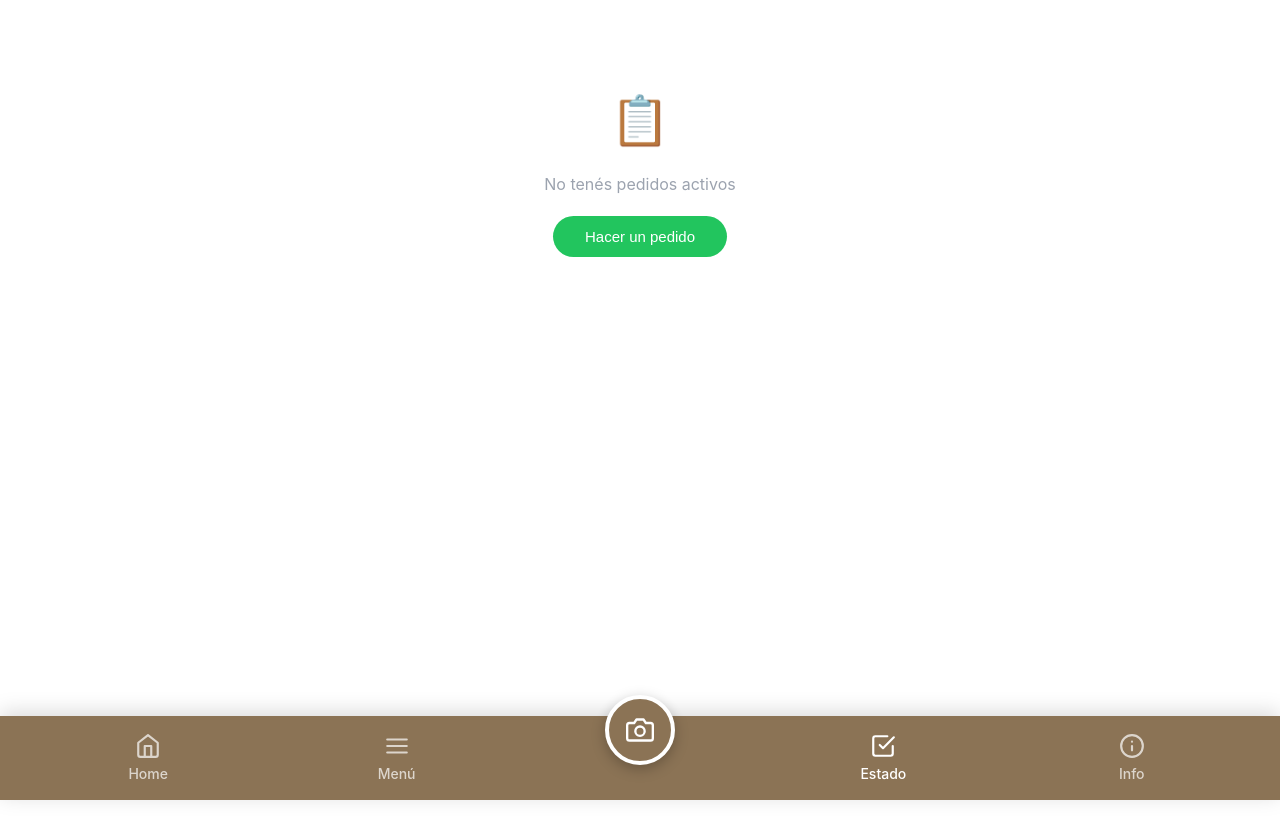
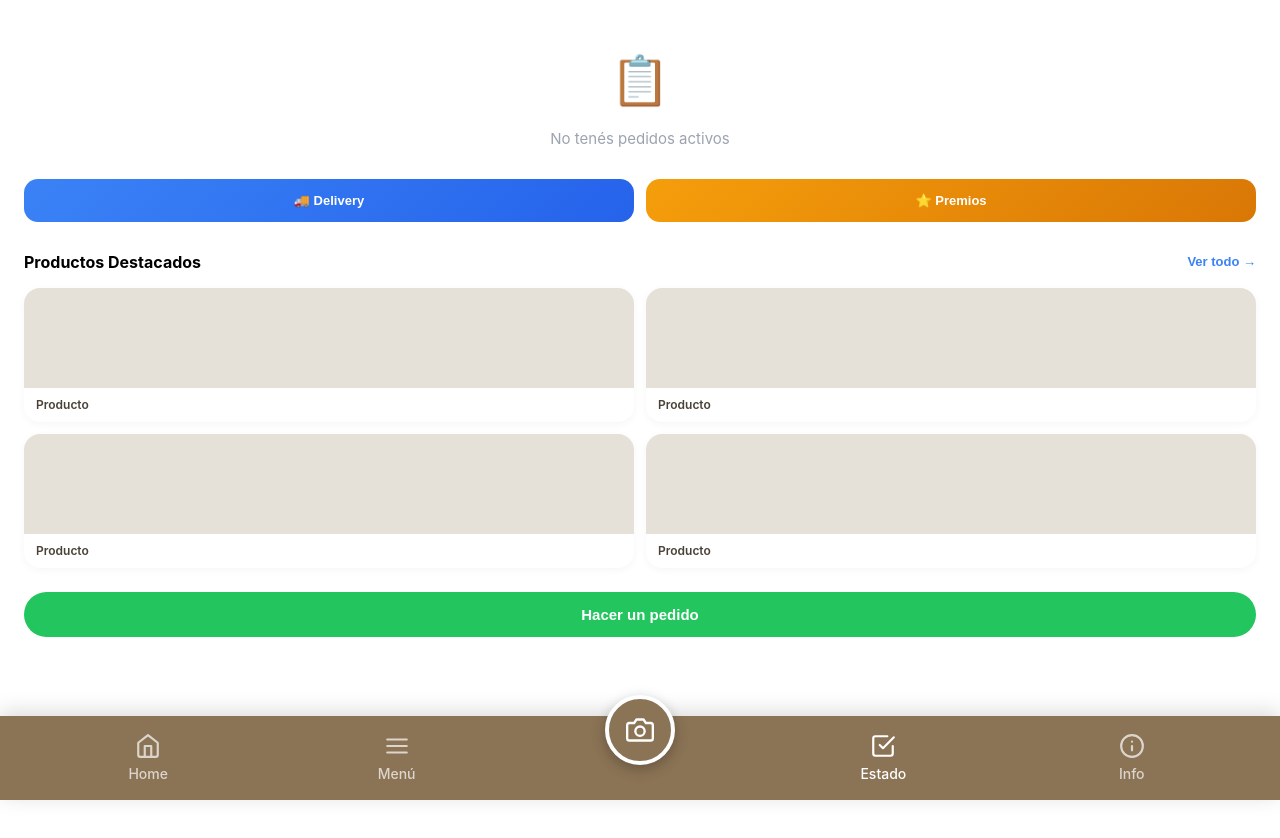
Before and after one commit to hikaribrandan3-code/foodspotapp, a React (Vite) app: page /status in a window 1280 px wide. Shown: the top 838 px of the page. Built offline with nearby package versions, Linux system fonts and the light colour scheme.

Commit message:
fix: Move Quick Actions & Destacados to Estado (OrderStatus) empty state

```diff
--- a/src/pages/customer/Home.jsx
+++ b/src/pages/customer/Home.jsx
@@ -12,9 +12,9 @@ const LONG_PRESS_DURATION = 1800
 
 // Action definitions (using shared HeroIcons)
 const ACTION_DEFINITIONS = {
-    menu: { icon: MenuIcon, label: 'Menú', path: '/menu' },
+    menu: { icon: MenuIcon, label: 'Menu', path: '/menu' },
     envios: { icon: DeliveryIcon, label: 'Envíos', path: '/envios' },
-    rewards: { icon: RewardsIcon, label: 'Premios', path: '/rewards' },
+    rewards: { icon: RewardsIcon, label: 'Rewards', path: '/rewards' },
     game: { icon: GameIcon, label: 'Mini Game', path: '/game' }
 }
 
@@ -643,84 +643,6 @@ function Home({ config }) {
                 )}
             </div>
 
-            {/* Quick Actions Row */}
-            <div style={{
-                display: 'grid',
-                gridTemplateColumns: '1fr 1fr',
-                gap: 12,
-                marginBottom: 24
-            }}>
-                <button
-                    onClick={() => navigate('/envios')}
-                    style={{
-                        padding: '14px 16px',
-                        background: 'linear-gradient(135deg, #3B82F6 0%, #2563EB 100%)',
-                        border: 'none',
-                        borderRadius: 14,
-                        color: 'white',
-                        fontWeight: 600,
-                        fontSize: 13,
-                        cursor: 'pointer',
-                        display: 'flex',
-                        alignItems: 'center',
-                        justifyContent: 'center',
-                        gap: 8
-                    }}
-                >
-                    🚚 Delivery
-                </button>
-                <button
-                    onClick={() => navigate('/rewards')}
-                    style={{
-                        padding: '14px 16px',
-                        background: 'linear-gradient(135deg, #F59E0B 0%, #D97706 100%)',
-                        border: 'none',
-                        borderRadius: 14,
-                        color: 'white',
-                        fontWeight: 600,
-                        fontSize: 13,
-                        cursor: 'pointer',
-                        display: 'flex',
-                        alignItems: 'center',
-                        justifyContent: 'center',
-                        gap: 8
-                    }}
-                >
-                    ⭐ Premios
-                </button>
-            </div>
-
-            {/* Productos Destacados Section Header */}
-            <div style={{
-                display: 'flex',
-                alignItems: 'center',
-                justifyContent: 'space-between',
-                marginBottom: 14
-            }}>
-                <h3 style={{
-                    margin: 0,
-                    fontSize: 16,
-                    fontWeight: 700,
-                    color: 'var(--canvas-text, #1F2937)'
-                }}>
-                    Productos Destacados
-                </h3>
-                <button
-                    onClick={() => navigate('/menu')}
-                    style={{
-                        background: 'none',
-                        border: 'none',
-                        color: '#3B82F6',
-                        fontSize: 13,
-                        fontWeight: 600,
-                        cursor: 'pointer',
-                        padding: 0
-                    }}
-                >
-                    Ver todo →
-                </button>
-            </div>
-
             {/* Featured Feed Section - Uses LOCAL STATE */}
             <div
                 ref={featuredGridRef}
--- a/src/pages/customer/OrderStatus.jsx
+++ b/src/pages/customer/OrderStatus.jsx
@@ -78,19 +78,143 @@ function OrderStatus({ config }) {
         }}>
             {/* Header removed - Pedido # is now the primary header inside the card */}
             {orders.length === 0 ? (
-                <div style={{ textAlign: 'center', padding: '60px 20px' }}>
-                    <div style={{ fontSize: 48, marginBottom: 16 }}>📋</div>
-                    <p style={{ color: grayMuted, marginBottom: 20 }}>No tenés pedidos activos</p>
+                <div style={{ padding: '20px 0' }}>
+                    {/* Empty State Header */}
+                    <div style={{ textAlign: 'center', marginBottom: 28 }}>
+                        <div style={{ fontSize: 48, marginBottom: 12 }}>📋</div>
+                        <p style={{ color: grayMuted, margin: 0, fontSize: 15 }}>No tenés pedidos activos</p>
+                    </div>
+
+                    {/* Quick Actions Row */}
+                    <div style={{
+                        display: 'grid',
+                        gridTemplateColumns: '1fr 1fr',
+                        gap: 12,
+                        marginBottom: 28
+                    }}>
+                        <button
+                            onClick={() => navigate('/envios')}
+                            style={{
+                                padding: '14px 16px',
+                                background: 'linear-gradient(135deg, #3B82F6 0%, #2563EB 100%)',
+                                border: 'none',
+                                borderRadius: 14,
+                                color: 'white',
+                                fontWeight: 600,
+                                fontSize: 13,
+                                cursor: 'pointer',
+                                display: 'flex',
+                                alignItems: 'center',
+                                justifyContent: 'center',
+                                gap: 8
+                            }}
+                        >
+                            🚚 Delivery
+                        </button>
+                        <button
+                            onClick={() => navigate('/rewards')}
+                            style={{
+                                padding: '14px 16px',
+                                background: 'linear-gradient(135deg, #F59E0B 0%, #D97706 100%)',
+                                border: 'none',
+                                borderRadius: 14,
+                                color: 'white',
+                                fontWeight: 600,
+                                fontSize: 13,
+                                cursor: 'pointer',
+                                display: 'flex',
+                                alignItems: 'center',
+                                justifyContent: 'center',
+                                gap: 8
+                            }}
+                        >
+                            ⭐ Premios
+                        </button>
+                    </div>
+
+                    {/* Productos Destacados Section */}
+                    <div style={{
+                        display: 'flex',
+                        alignItems: 'center',
+                        justifyContent: 'space-between',
+                        marginBottom: 14
+                    }}>
+                        <h3 style={{
+                            margin: 0,
+                            fontSize: 16,
+                            fontWeight: 700,
+                            color: '#1F2937'
+                        }}>
+                            Productos Destacados
+                        </h3>
+                        <button
+                            onClick={() => navigate('/menu')}
+                            style={{
+                                background: 'none',
+                                border: 'none',
+                                color: '#3B82F6',
+                                fontSize: 13,
+                                fontWeight: 600,
+                                cursor: 'pointer',
+                                padding: 0
+                            }}
+                        >
+                            Ver todo →
+                        </button>
+                    </div>
+
+                    {/* Featured Products Grid - from config.featuredPhotos */}
+                    <div style={{
+                        display: 'grid',
+                        gridTemplateColumns: '1fr 1fr',
+                        gap: 12
+                    }}>
+                        {(config?.featuredPhotos || []).slice(0, 4).map((item, index) => (
+                            <div
+                                key={index}
+                                onClick={() => navigate('/menu')}
+                                style={{
+                                    cursor: 'pointer',
+                                    background: '#FFFFFF',
+                                    borderRadius: 16,
+                                    overflow: 'hidden',
+                                    boxShadow: '0 2px 8px rgba(0,0,0,0.04)'
+                                }}
+                            >
+                                <div style={{
+                                    height: 100,
+                                    width: '100%',
+                                    background: item.image
+                                        ? `url(${item.image}) center/cover no-repeat`
+                                        : '#E5E0D8'
+                                }} />
+                                <div style={{ padding: '10px 12px' }}>
+                                    <div style={{
+                                        fontSize: 12,
+                                        fontWeight: 600,
+                                        color: '#4A4238',
+                                        lineHeight: 1.2
+                                    }}>
+                                        {item.name || 'Producto'}
+                                    </div>
+                                </div>
+                            </div>
+                        ))}
+                    </div>
+
+                    {/* CTA Button */}
                     <button
                         onClick={() => navigate('/menu')}
                         style={{
-                            padding: '12px 32px',
+                            width: '100%',
+                            marginTop: 24,
+                            padding: '14px 32px',
                             background: greenActive,
                             color: 'white',
                             border: 'none',
                             borderRadius: 24,
                             fontSize: 15,
-                            fontWeight: 500,
+                            fontWeight: 600,
                             cursor: 'pointer'
                         }}
                     >
```
